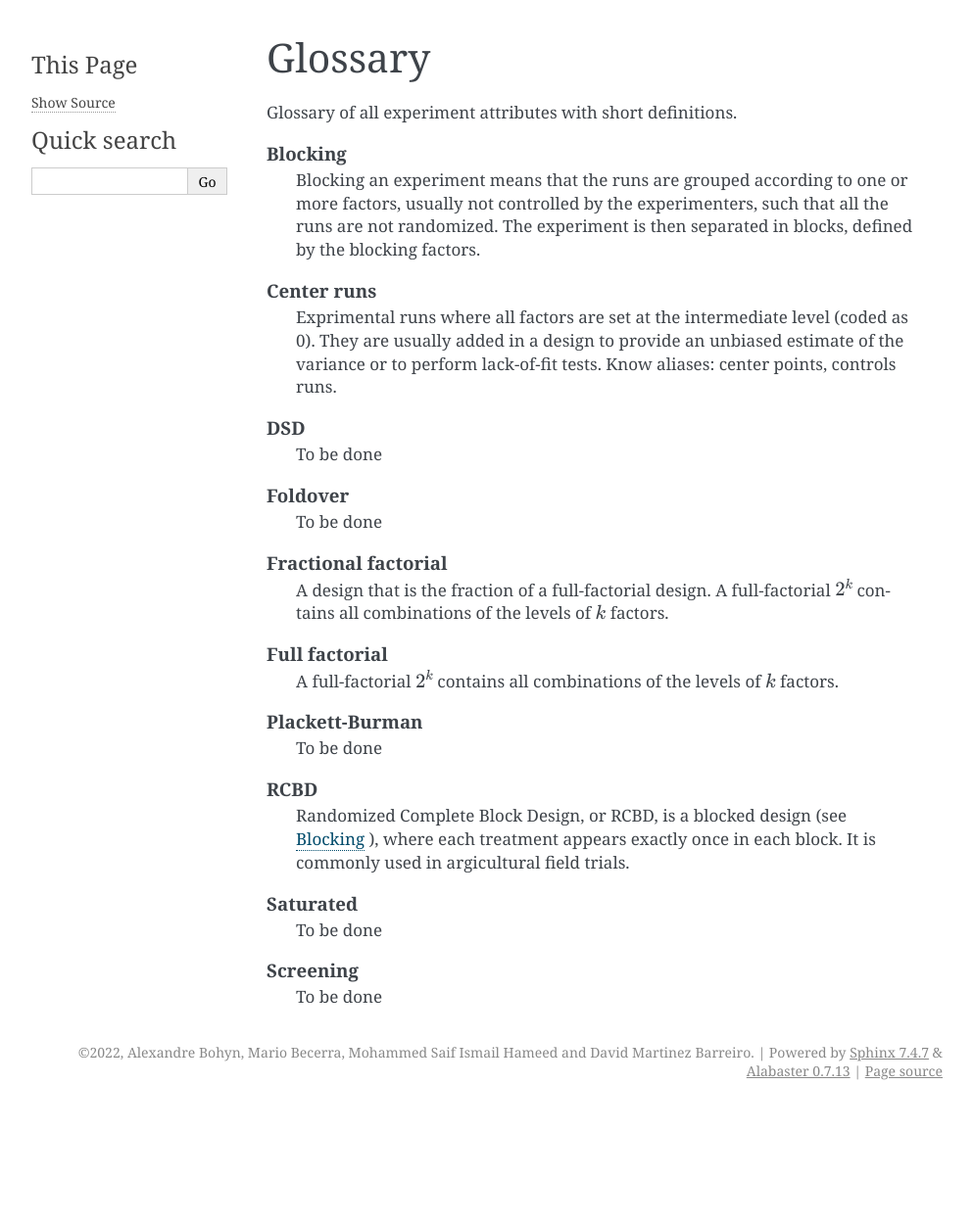
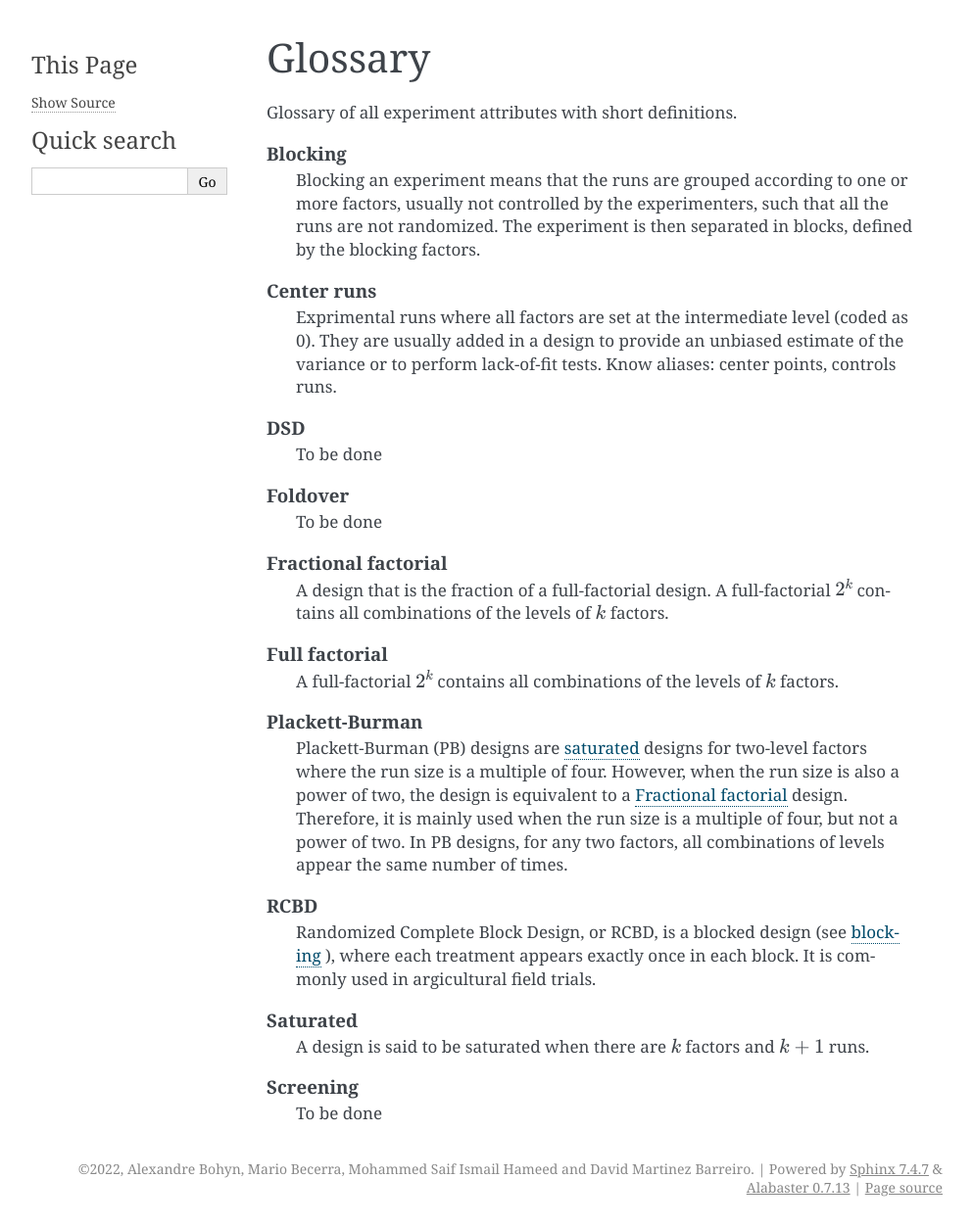
Before and after one commit to dmbarreiro/DOEDA, a Sphinx documentation site: the page built from docs/source/glossary.rst, in a window 1280 px wide. Shown: the whole page at 98% size, without its empty margins (148-1141 px from the left). Built offline with Sphinx 7.4.7, drawn with Linux system fonts in a browser that asks for light colours; before the commit the page ends 1133 px from its top, so only the background shows below that.

Commit message:
Added defintions

```diff
--- a/docs/source/glossary.rst
+++ b/docs/source/glossary.rst
@@ -26,7 +26,7 @@ Glossary of all experiment attributes with short definitions.
 
   RCBD
     Randomized Complete Block Design, or RCBD, is a blocked design
-    (see :term:`Blocking` ), where each treatment appears exactly once in each block.
+    (see :term:`blocking <Blocking>` ), where each treatment appears exactly once in each block.
     It is commonly used in argicultural field trials.
 
   DSD
@@ -39,7 +39,10 @@ Glossary of all experiment attributes with short definitions.
     To be done
 
   Plackett-Burman
-    To be done
+    Plackett-Burman (PB) designs are :term:`saturated <Saturated>` designs for two-level factors where the run size is a multiple of four.
+    However, when the run size is also a power of two, the design is equivalent to a :term:`Fractional factorial<fractional factorial>` design.
+    Therefore, it is mainly used when the run size is a multiple of four, but not a power of two.
+    In PB designs, for any two factors, all combinations of levels appear the same number of times.
 
   Saturated
-    To be done
+    A design is said to be saturated when there are :math:`k` factors and :math:`k+1` runs.
```
